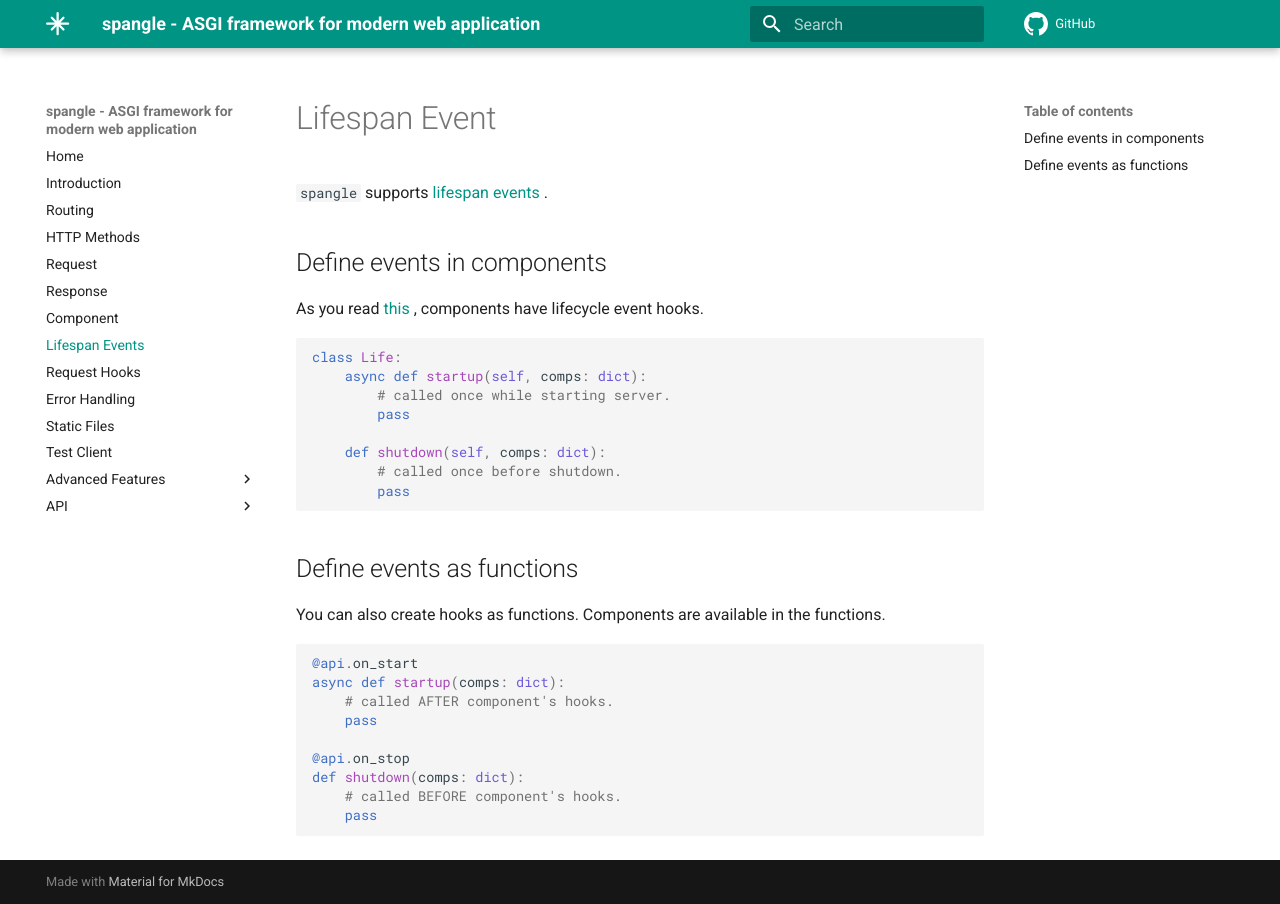
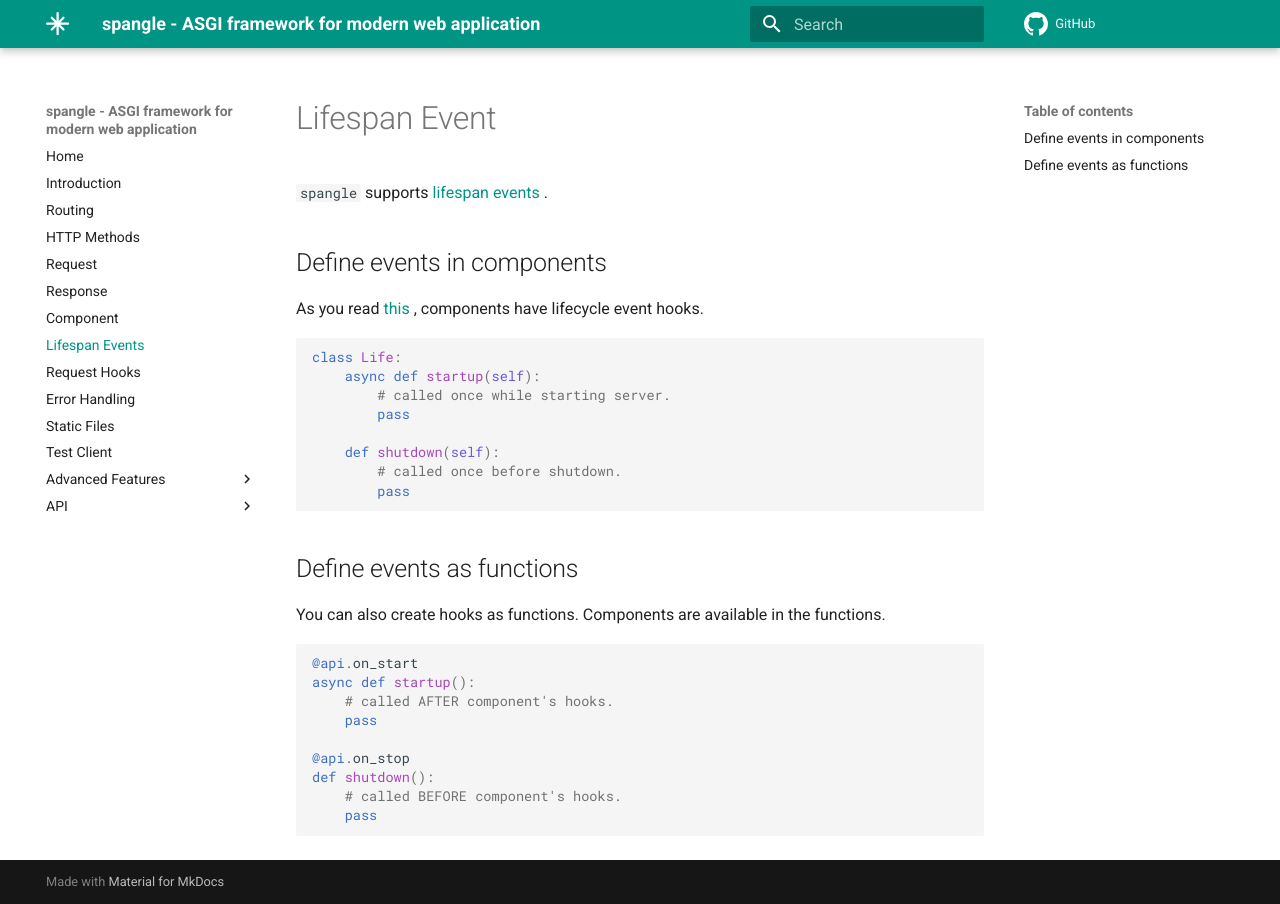
Before and after one commit to tkamenoko/spangle, an MkDocs documentation site: the page built from markdown/lifespan.md, in a window 1280 px wide. Built offline with MkDocs 1.6.1 and Material for MkDocs 9.7.7, drawn with Linux system fonts in a browser that asks for light colours; comment, search, counter and statistics services are not loaded.

Commit message:
fix: lifespan

````diff
--- a/markdown/lifespan.md
+++ b/markdown/lifespan.md
@@ -8,11 +12,11 @@ As you read [this](/component) , components have lifecycle event hooks.
 
 ```python
 class Life:
-    async def startup(self, comps: dict):
+    async def startup(self):
         # called once while starting server.
         pass
 
-    def shutdown(self, comps: dict):
+    def shutdown(self):
         # called once before shutdown.
         pass
 
@@ -24,12 +28,12 @@ You can also create hooks as functions. Components are available in the function
 
 ```python
 @api.on_start
-async def startup(comps: dict):
+async def startup():
     # called AFTER component's hooks.
     pass
 
 @api.on_stop
-def shutdown(comps: dict):
+def shutdown():
     # called BEFORE component's hooks.
     pass
 
````
Also changed, not shown: other parts of markdown/lifespan.md (+4 -0 lines).
